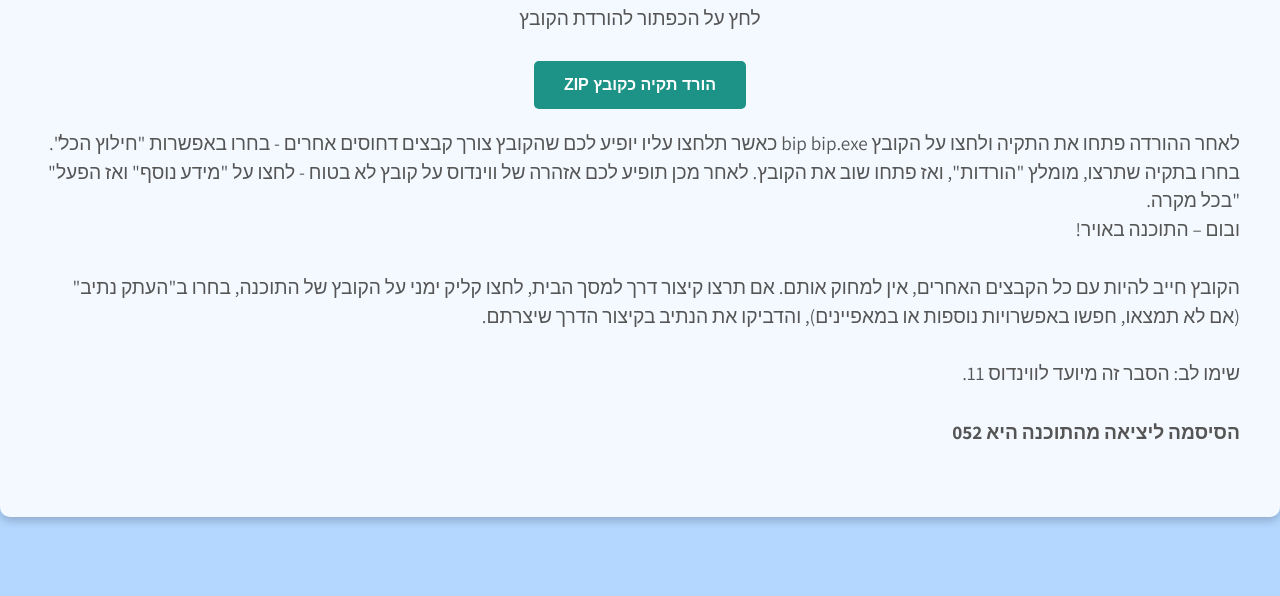
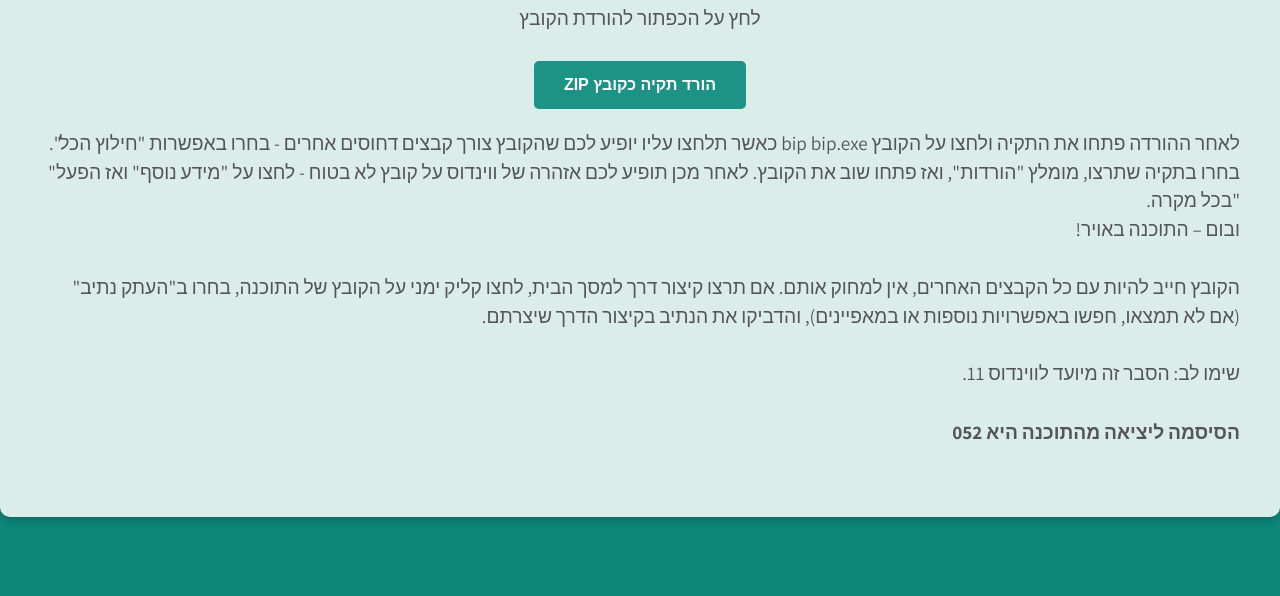
Before and after one commit to shdk052/nixhion, a plain HTML site: page index.html in a window 1280 px wide. Shown: the part 204-800 px from the top of the page. Drawn offline with Linux system fonts and the light colour scheme.

Commit message:
Update index.html

```diff
--- a/index.html
+++ b/index.html
@@ -11,7 +11,7 @@
     <style>
         body {
             font-family: 'Assistant', sans-serif;
-            background: #b3d7ff; /* צבע כחול בהיר מאוד */
+            background: #0e877b; /* צבע טורקיז */
             margin: 0;
             padding: 0;
             display: flex;
```
